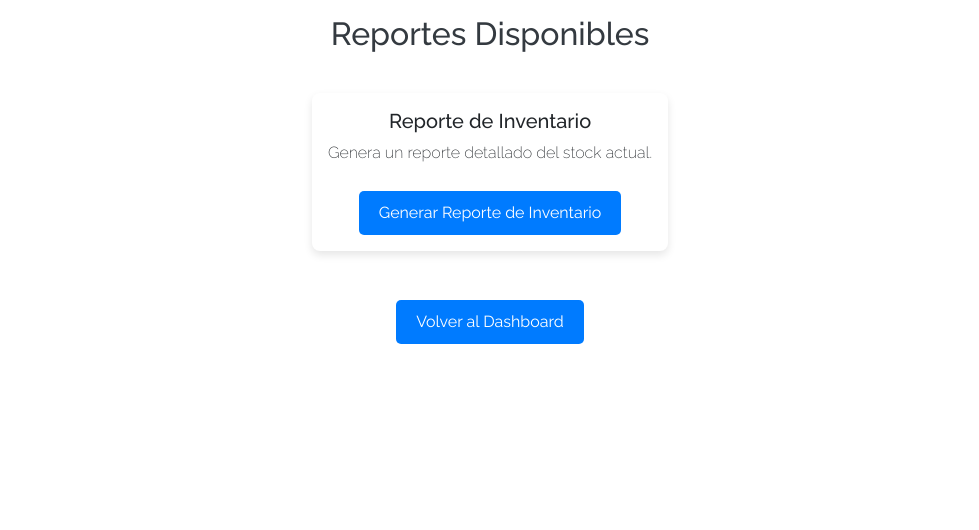
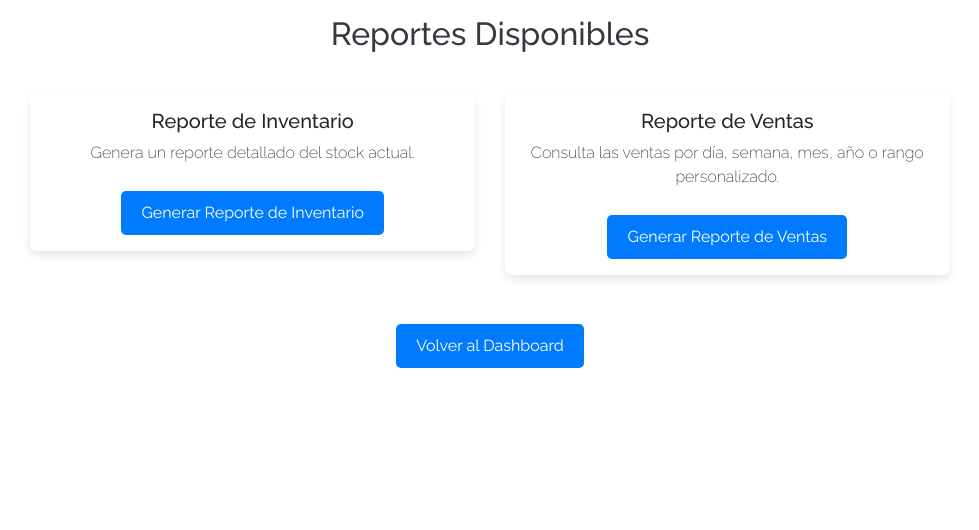
Before and after one commit to NicoButter/el_almacen, a Django app: page /reports/ in a window 1280 px wide. Shown: the part 149-679 px from the top of the page, without its empty margins (150-1129 px from the left). Run offline with Django 5.2, Linux system fonts and the light colour scheme; some libraries are stand-ins or nearby versions; some web fonts are replaced.

Commit message:
reporte de venta updates

```diff
--- a/dashboards/templates/dashboards/admin_dashboard.html
+++ b/dashboards/templates/dashboards/admin_dashboard.html
@@ -15,7 +15,7 @@
                 <div class="card">
                     <div class="card-body text-center">
                         <h5 class="card-title">Agregar Producto</h5>
-                        <p class="card-text">Añade un nuevo producto a la tienda.</p>
+                        <p class="card-text">Añade un nuevo producto.</p>
                         <a href="{% url 'add_products' %}" class="btn btn-primary">Agregar Producto</a>
                     </div>
                 </div>
--- a/reports/templates/reports/reports_dashboard.html
+++ b/reports/templates/reports/reports_dashboard.html
@@ -13,16 +13,23 @@
                     <div class="card-body text-center">
                         <h5 class="card-title">Reporte de Inventario</h5>
                         <p class="card-text">Genera un reporte detallado del stock actual.</p>
-                        <a href="{% url 'report_inventory' %}" class="btn btn-primary">Generar Reporte de Inventario</a>
+                        <a href="{% url 'inventory_report' %}" class="btn btn-primary">Generar Reporte de Inventario</a>
                     </div>
                 </div>
             </div>
-            <!-- Aquí puedes añadir más tarjetas para otros reportes en el futuro -->
+            <div class="col-md-6">
+                <div class="card">
+                    <div class="card-body text-center">
+                        <h5 class="card-title">Reporte de Ventas</h5>
+                        <p class="card-text">Consulta las ventas por día, semana, mes, año o rango personalizado.</p>
+                        <a href="{% url 'reporte_ventas' %}" class="btn btn-primary">Generar Reporte de Ventas</a>
+                    </div>
+                </div>
+            </div>
         </div>
     </div>
 
     <div class="d-flex justify-content-center mt-4">
         <a href="{% url 'admin_dashboard' %}" class="btn btn-primary mx-2 btn-lg">Volver al Dashboard</a>
     </div>
-
 {% endblock %}
--- a/reports/urls.py
+++ b/reports/urls.py
@@ -3,5 +3,8 @@ from . import views
 
 urlpatterns = [
     path('', views.reports_dashboard, name='reports_dashboard'),
-    path('inventory/', views.report_inventory, name='report_inventory'),
+    path('inventory_report_pdf/', views.inventory_report_pdf, name='inventory_report_pdf'),
+    path('inventory_report/', views.inventory_report, name='inventory_report'),
+    path('reporte-ventas/', views.reporte_ventas, name='reporte_ventas'),
+    path('reporte_ventas_pdf/', views.reporte_ventas_pdf, name='reporte_ventas_pdf'),
 ]
--- a/reports/views.py
+++ b/reports/views.py
@@ -1,45 +1,320 @@
+from io import BytesIO
+
 from django.shortcuts import render
+from django.http import HttpResponse
+from django.db.models import Sum
 
-from django.http import HttpResponse
-from reportlab.lib.pagesizes import A4
+from reportlab.lib.pagesizes import A4, landscape, letter
+from reportlab.platypus import Table, TableStyle, Paragraph, SimpleDocTemplate
+from reportlab.lib import colors
+from reportlab.lib.styles import getSampleStyleSheet, ParagraphStyle
 from reportlab.pdfgen import canvas
-from products.models import Product
 
+from products.models import Product, Categoria
+from sales.models import Venta
+
+from datetime import date, datetime, timedelta
+
+#-----------------------------------------------------------------------------------------------------------------------------------
 
 def reports_dashboard(request):
     return render(request, 'reports/reports_dashboard.html')
 
 #-----------------------------------------------------------------------------------------------------------------------------------
 
-def report_inventory(request):
+def inventory_report_pdf(request):
+    # Obtener parámetros de filtrado desde la URL o formulario
+    categoria_id = request.GET.get('categoria')
+    min_stock = request.GET.get('min_stock')
+
+    # Filtrar productos según los criterios
+    productos = Product.objects.all()
+
+    # Filtrar por categoría si se seleccionó
+    if categoria_id:
+        productos = productos.filter(categoria_id=categoria_id)
+
+    # Filtrar por stock mínimo si se especificó
+    if min_stock:
+        productos = productos.filter(cantidad_stock__gte=min_stock)
+
+    # Configurar el PDF
     response = HttpResponse(content_type='application/pdf')
     response['Content-Disposition'] = 'attachment; filename="inventory_report.pdf"'
 
-    p = canvas.Canvas(response, pagesize=A4)
-    p.setFont("Helvetica", 12)
-    p.drawString(100, 800, "Inventory Report")
+    p = canvas.Canvas(response, pagesize=landscape(A4))
 
-    products = Product.objects.all()
-    y = 750
+    # Agregar encabezado y pie
+    almacen_nombre = "Almacén Central"
+    fecha_hora = datetime.now().strftime("%d/%m/%Y %H:%M:%S")
 
-    # Report headers
-    p.drawString(50, y, "Product Name")
-    p.drawString(300, y, "Stock Quantity")
-    p.drawString(450, y, "Sale Price")
+    def agregar_encabezado_y_pie():
+        p.setFont("Helvetica-Bold", 14)
+        p.drawString(50, 550, f"{almacen_nombre} - Inventario")
+        p.setFont("Helvetica", 10)
+        p.drawString(50, 530, f"Fecha y Hora: {fecha_hora}")
+        p.line(50, 520, 790, 520)  # Línea separadora
+        p.setFont("Helvetica-Oblique", 9)
+        p.drawString(50, 30, "El Almacen Sistemas")
+        p.drawRightString(780, 30, "Página 1")  # Página 1 como ejemplo
 
-    y -= 20
-    for product in products:
-        if y < 50:  # New page if space is running out
+    # Crear los datos del PDF
+    encabezados = [
+        "Nombre del Producto", "Descripción", "Costo", "% Ganancia",
+        "Precio Venta", "Stock", "Fraccionado", "Categoría"
+    ]
+
+    datos = [
+        [
+            producto.nombre,
+            (producto.descripcion[:30] + "...") if len(producto.descripcion) > 30 else producto.descripcion,
+            f"${producto.costo:.2f}",
+            f"{producto.porcentaje_ganancia:.2f}%",
+            f"${producto.precio_venta:.2f}",
+            str(producto.cantidad_stock),
+            "Sí" if producto.se_vende_fraccionado else "No",
+            producto.categoria.nombre if producto.categoria else "Sin categoría"
+        ]
+        for producto in productos
+    ]
+
+    # Estilos de la tabla
+    tabla = Table([encabezados] + datos, colWidths=[120, 150, 70, 70, 70, 50, 70, 100])
+    estilo_tabla = TableStyle([
+        ('BACKGROUND', (0, 0), (-1, 0), colors.grey),
+        ('TEXTCOLOR', (0, 0), (-1, 0), colors.whitesmoke),
+        ('ALIGN', (0, 0), (-1, -1), 'CENTER'),
+        ('GRID', (0, 0), (-1, -1), 0.5, colors.black),
+        ('FONTNAME', (0, 0), (-1, 0), 'Helvetica-Bold'),
+        ('FONTNAME', (0, 1), (-1, -1), 'Helvetica'),
+        ('FONTSIZE', (0, 0), (-1, -1), 10)
+    ])
+    tabla.setStyle(estilo_tabla)
+
+    # Dibujar la tabla en el PDF
+    filas_por_pagina = 20
+    total_filas = len(datos)
+    inicio = 0
+
+    while inicio < total_filas:
+        agregar_encabezado_y_pie()
+
+        # Crear y dibujar la tabla
+        tabla_fragmento = Table(
+            [encabezados] + datos[inicio:inicio + filas_por_pagina],
+            colWidths=[120, 150, 70, 70, 70, 50, 70, 100]
+        )
+        tabla_fragmento.setStyle(estilo_tabla)
+        tabla_fragmento.wrapOn(p, 50, 50)
+        tabla_fragmento.drawOn(p, 50, 100)
+
+        # Avanzar a la siguiente página si es necesario
+        inicio += filas_por_pagina
+        if inicio < total_filas:
             p.showPage()
-            p.setFont("Helvetica", 12)
-            y = 800
 
-        p.drawString(50, y, product.nombre)
-        p.drawString(300, y, str(product.cantidad_stock))
-        p.drawString(450, y, f"${product.precio_venta:.2f}")
-
-        y -= 20
-
+    # Finalizar y guardar el PDF
     p.showPage()
     p.save()
     return response
+
+#-----------------------------------------------------------------------------------------------------------------------------------
+
+def reporte_ventas_pdf(request):
+    # Fechas para los filtros
+    hoy = date.today()
+    inicio_semana = hoy - timedelta(days=hoy.weekday())
+    inicio_mes = hoy.replace(day=1)
+    inicio_anio = hoy.replace(month=1, day=1)
+
+    # Ventas del día
+    ventas_dia = Venta.objects.filter(fecha_venta__date=hoy)
+    total_ventas_dia = ventas_dia.aggregate(Sum('total'))['total__sum'] or 0
+    total_fiado_dia = ventas_dia.filter(es_fiada=True).aggregate(Sum('total'))['total__sum'] or 0
+
+    # Ventas de la semana
+    ventas_semana = Venta.objects.filter(fecha_venta__date__gte=inicio_semana)
+    total_ventas_semana = ventas_semana.aggregate(Sum('total'))['total__sum'] or 0
+    total_fiado_semana = ventas_semana.filter(es_fiada=True).aggregate(Sum('total'))['total__sum'] or 0
+
+    # Ventas del mes
+    ventas_mes = Venta.objects.filter(fecha_venta__date__gte=inicio_mes)
+    total_ventas_mes = ventas_mes.aggregate(Sum('total'))['total__sum'] or 0
+    total_fiado_mes = ventas_mes.filter(es_fiada=True).aggregate(Sum('total'))['total__sum'] or 0
+
+    # Ventas del año
+    ventas_anio = Venta.objects.filter(fecha_venta__date__gte=inicio_anio)
+    total_ventas_anio = ventas_anio.aggregate(Sum('total'))['total__sum'] or 0
+    total_fiado_anio = ventas_anio.filter(es_fiada=True).aggregate(Sum('total'))['total__sum'] or 0
+
+    # Ventas de un período personalizado
+    fecha_inicio = request.GET.get('fecha_inicio')
+    fecha_fin = request.GET.get('fecha_fin')
+    ventas_periodo = None
+    total_ventas_periodo = 0
+    total_fiado_periodo = 0
+
+    if fecha_inicio and fecha_fin:
+        ventas_periodo = Venta.objects.filter(
+            fecha_venta__date__range=[fecha_inicio, fecha_fin]
+        )
+        total_ventas_periodo = ventas_periodo.aggregate(Sum('total'))['total__sum'] or 0
+        total_fiado_periodo = ventas_periodo.filter(es_fiada=True).aggregate(Sum('total'))['total__sum'] or 0
+
+    # Crear el PDF
+    buffer = BytesIO()
+    response = HttpResponse(content_type='application/pdf')
+    response['Content-Disposition'] = 'attachment; filename="reporte_ventas.pdf"'
+
+    p = canvas.Canvas(buffer, pagesize=landscape(letter))  # Usar tamaño apaisado
+
+    # Título y Fecha
+    p.setFont("Helvetica-Bold", 14)
+    p.drawString(50, 550, "Reporte de Ventas")
+    p.setFont("Helvetica", 10)
+    p.drawString(50, 530, f"Fecha de Generación: {hoy}")
+
+    # Separador
+    p.line(50, 520, 790, 520)
+
+    # Encabezado de la tabla
+    encabezados = ["Periodo", "Total Vendido", "Total Fiado"]
+    datos_reporte = [
+        ("Hoy", total_ventas_dia, total_fiado_dia),
+        ("Semana", total_ventas_semana, total_fiado_semana),
+        ("Mes", total_ventas_mes, total_fiado_mes),
+        ("Año", total_ventas_anio, total_fiado_anio),
+    ]
+
+    if ventas_periodo:
+        datos_reporte.append(("Período Personalizado", total_ventas_periodo, total_fiado_periodo))
+
+    # Crear los datos de la tabla
+    datos = [
+        [
+            periodo,
+            f"${total_venta:.2f}",
+            f"${total_fiado:.2f}"
+        ] for periodo, total_venta, total_fiado in datos_reporte
+    ]
+
+    # Estilos de la tabla
+    tabla = Table([encabezados] + datos, colWidths=[150, 150, 150])
+    estilo_tabla = TableStyle([
+        ('BACKGROUND', (0, 0), (-1, 0), colors.grey),
+        ('TEXTCOLOR', (0, 0), (-1, 0), colors.whitesmoke),
+        ('ALIGN', (0, 0), (-1, -1), 'CENTER'),
+        ('GRID', (0, 0), (-1, -1), 0.5, colors.black),
+        ('FONTNAME', (0, 0), (-1, 0), 'Helvetica-Bold'),
+        ('FONTNAME', (0, 1), (-1, -1), 'Helvetica'),
+        ('FONTSIZE', (0, 0), (-1, -1), 10)
+    ])
+    tabla.setStyle(estilo_tabla)
+
+    # Dibujar la tabla en el PDF
+    tabla.wrapOn(p, 50, 50)
+    tabla.drawOn(p, 50, 400)
+
+    # Pie de página
+    p.setFont("Helvetica", 8)
+    p.drawString(50, 30, "Reporte generado por Sistema de Ventas")
+    p.drawRightString(780, 30, f"Página 1")
+
+    # Guardar y devolver el archivo PDF
+    p.showPage()
+    p.save()
+
+    buffer.seek(0)
+    response.write(buffer.getvalue())
+    return response
+
+#-----------------------------------------------------------------------------------------------------------------------------------
+
+def inventory_report(request):
+    categoria_id = request.GET.get('categoria')
+    min_stock = request.GET.get('min_stock', 0)
+
+    # Filtrado de productos según los parámetros
+    productos = Product.objects.all()
+
+    # Si se seleccionó una categoría específica, filtramos por ella
+    if categoria_id:
+        productos = productos.filter(categoria_id=categoria_id)
+
+    # Filtramos por stock mínimo si se ha indicado
+    if min_stock:
+        productos = productos.filter(cantidad_stock__gte=min_stock)
+
+    categorias = Categoria.objects.all()
+
+    return render(request, 'reports/reporte_inventario.html', {
+        'productos': productos,
+        'categorias': categorias,
+        'request': request,  # Para mantener los filtros seleccionados
+    })
+
+#-----------------------------------------------------------------------------------------------------------------------------------
+
+def reporte_ventas(request):
+    # Fechas para los filtros
+    hoy = date.today()
+    inicio_semana = hoy - timedelta(days=hoy.weekday())
+    inicio_mes = hoy.replace(day=1)
+    inicio_anio = hoy.replace(month=1, day=1)
+
+    # Ventas del día
+    ventas_dia = Venta.objects.filter(fecha_venta__date=hoy)
+    total_ventas_dia = ventas_dia.aggregate(Sum('total'))['total__sum'] or 0
+    total_fiado_dia = ventas_dia.filter(es_fiada=True).aggregate(Sum('total'))['total__sum'] or 0
+
+    # Ventas de la semana
+    ventas_semana = Venta.objects.filter(fecha_venta__date__gte=inicio_semana)
+    total_ventas_semana = ventas_semana.aggregate(Sum('total'))['total__sum'] or 0
+    total_fiado_semana = ventas_semana.filter(es_fiada=True).aggregate(Sum('total'))['total__sum'] or 0
+
+    # Ventas del mes
+    ventas_mes = Venta.objects.filter(fecha_venta__date__gte=inicio_mes)
+    total_ventas_mes = ventas_mes.aggregate(Sum('total'))['total__sum'] or 0
+    total_fiado_mes = ventas_mes.filter(es_fiada=True).aggregate(Sum('total'))['total__sum'] or 0
+
+    # Ventas del año
+    ventas_anio = Venta.objects.filter(fecha_venta__date__gte=inicio_anio)
+    total_ventas_anio = ventas_anio.aggregate(Sum('total'))['total__sum'] or 0
+    total_fiado_anio = ventas_anio.filter(es_fiada=True).aggregate(Sum('total'))['total__sum'] or 0
+
+    # Ventas de un período personalizado
+    fecha_inicio = request.GET.get('fecha_inicio')
+    fecha_fin = request.GET.get('fecha_fin')
+    ventas_periodo = None
+    total_ventas_periodo = 0
+    total_fiado_periodo = 0
+
+    if fecha_inicio and fecha_fin:
+        ventas_periodo = Venta.objects.filter(
+            fecha_venta__date__range=[fecha_inicio, fecha_fin]
+        )
+        total_ventas_periodo = ventas_periodo.aggregate(Sum('total'))['total__sum'] or 0
+        total_fiado_periodo = ventas_periodo.filter(es_fiada=True).aggregate(Sum('total'))['total__sum'] or 0
+
+    # Preparar datos para el gráfico
+    grafico_datos = [
+        {'etiqueta': 'Día', 'total': float(total_ventas_dia)},
+        {'etiqueta': 'Semana', 'total': float(total_ventas_semana)},
+        {'etiqueta': 'Mes', 'total': float(total_ventas_mes)},
+        {'etiqueta': 'Año', 'total': float(total_ventas_anio)},
+    ]
+
+    return render(request, 'reports/sales_report.html', {
+        'total_ventas_dia': total_ventas_dia,
+        'total_fiado_dia': total_fiado_dia,
+        'total_ventas_semana': total_ventas_semana,
+        'total_fiado_semana': total_fiado_semana,
+        'total_ventas_mes': total_ventas_mes,
+        'total_fiado_mes': total_fiado_mes,
+        'total_ventas_anio': total_ventas_anio,
+        'total_fiado_anio': total_fiado_anio,
+        'total_ventas_periodo': total_ventas_periodo,
+        'total_fiado_periodo': total_fiado_periodo,
+        'ventas_periodo': ventas_periodo,
+        'grafico_datos': grafico_datos,
+    })
```
Also changed, not shown: reports/templates/reports/reporte_inventario.html (added, +72 -0 lines), reports/templates/reports/sales_report.html (added, +101 -0 lines).
